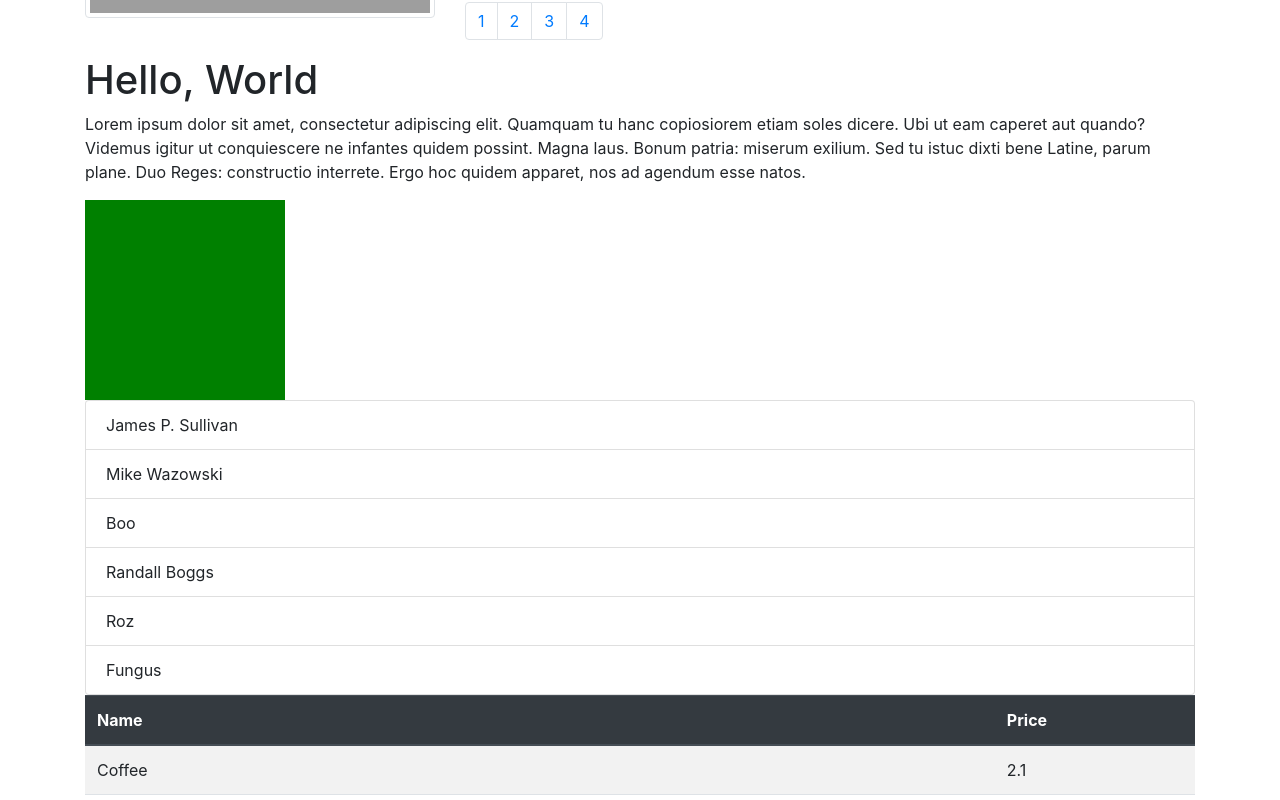
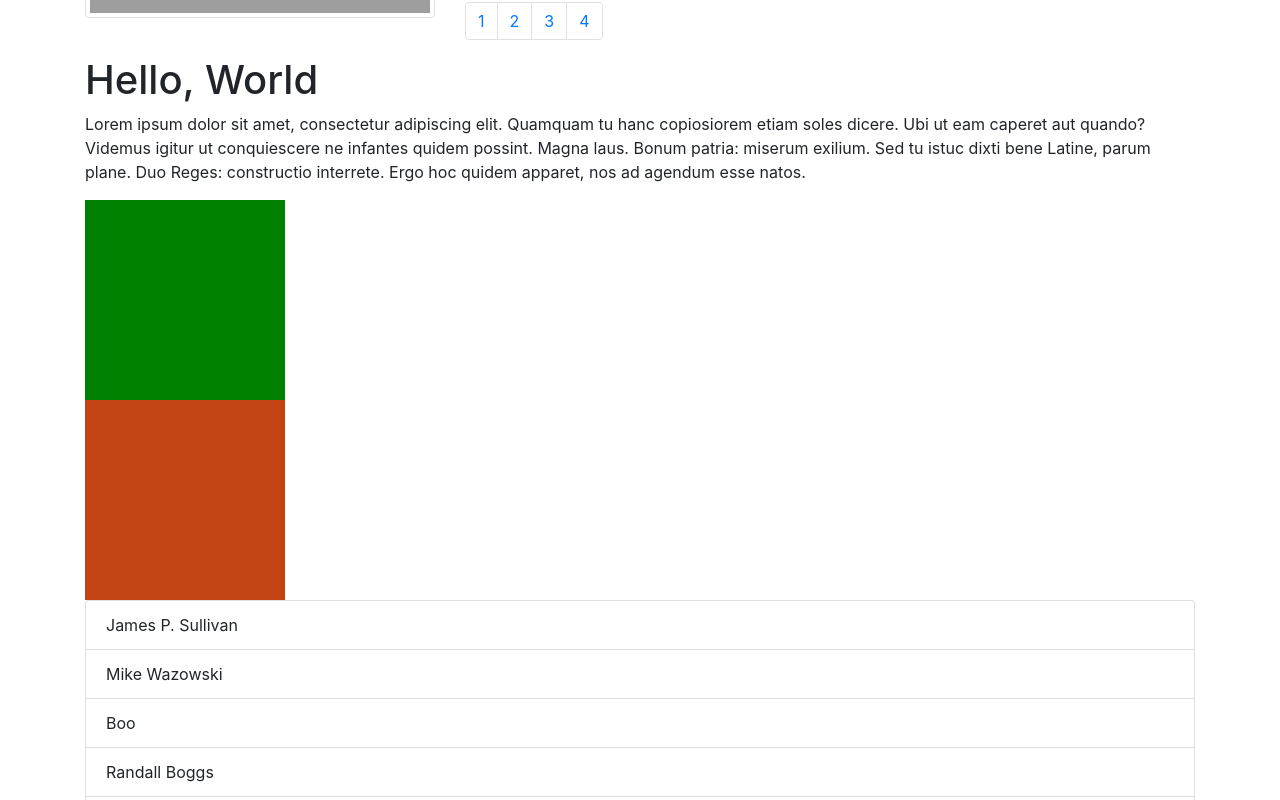
Before and after one commit to deanssmart/react-developme-week9, a React (Create React App) app: page / in a window 1280 px wide. Shown: the part 415-1215 px from the top of the page. Built offline with nearby package versions, Linux system fonts and the light colour scheme; grey boxes are pictures that could not be loaded.

Commit message:
Colours component added

```diff
--- a/src/components/Stuff.js
+++ b/src/components/Stuff.js
@@ -11,12 +11,14 @@ import Counter from './Counter';
 import StepCounter from './StepCounter';
 import CatchMeIfYouCan from './CatchMeIfYouCan';
 import RollCall from './RollCall';
+import Colours from '../tricksy-components/Colours';
 
 const Stuff = ({ square }) => (
     <>
         <Header>Hello, World</Header>
         <Paragraph>Lorem ipsum dolor sit amet, consectetur adipiscing elit. Quamquam tu hanc copiosiorem etiam soles dicere. Ubi ut eam caperet aut quando? Videmus igitur ut conquiescere ne infantes quidem possint. Magna laus. Bonum patria: miserum exilium. Sed tu istuc dixti bene Latine, parum plane. Duo Reges: constructio interrete. Ergo hoc quidem apparet, nos ad agendum esse natos.</Paragraph>
         { square ? <Square colour={ "hotpink" }/> : null }
+        <Colours colours={ ["#C14412", "#EBB31A", "#8F5318", "#009EAD", "#395967"] }/>
         <People names={ ["James P. Sullivan", "Mike Wazowski", "Boo", "Randall Boggs", "Roz", "Fungus"] }/>
         <Basket items={ [
                         { name: "Coffee", price: 2.10 },
@@ -30,6 +32,7 @@ const Stuff = ({ square }) => (
         <StepCounter initial={ 50 } max={ 100 } step={ 5 }/>
         <CatchMeIfYouCan jump={ 100 } />
         <RollCall names={ ["James P. Sullivan", "Mike Wazowski", "Boo", "Randall Boggs", "Roz", "Fungus"] }/>
+
     </>
 );
 
--- /dev/null
+++ b/src/tricksy-components/Colours.js
@@ -0,0 +1,39 @@
+import React, { Component } from 'react';
+
+class Colours extends Component {
+    constructor(props) {
+        super(props);
+
+        this.state = { index: 0};
+
+        this.handleClick = this.handleClick.bind(this);
+    }
+
+    handleClick() {
+        let { colours } = this.props;
+
+        let index = this.state.index === colours.length - 1 ? 0 : this.state.index + 1;
+
+        this.setState({ index: index });
+
+    }
+
+    render() {
+
+        const { index } = this.state;
+        const { colours } = this.props;
+
+        return (
+            <div
+                onClick={ this.handleClick }
+                style={{
+                    height: 200,
+                    width: 200,
+                    backgroundColor: colours[index] }}>
+            </div>
+
+        );
+    }
+}
+
+export default Colours;
```
